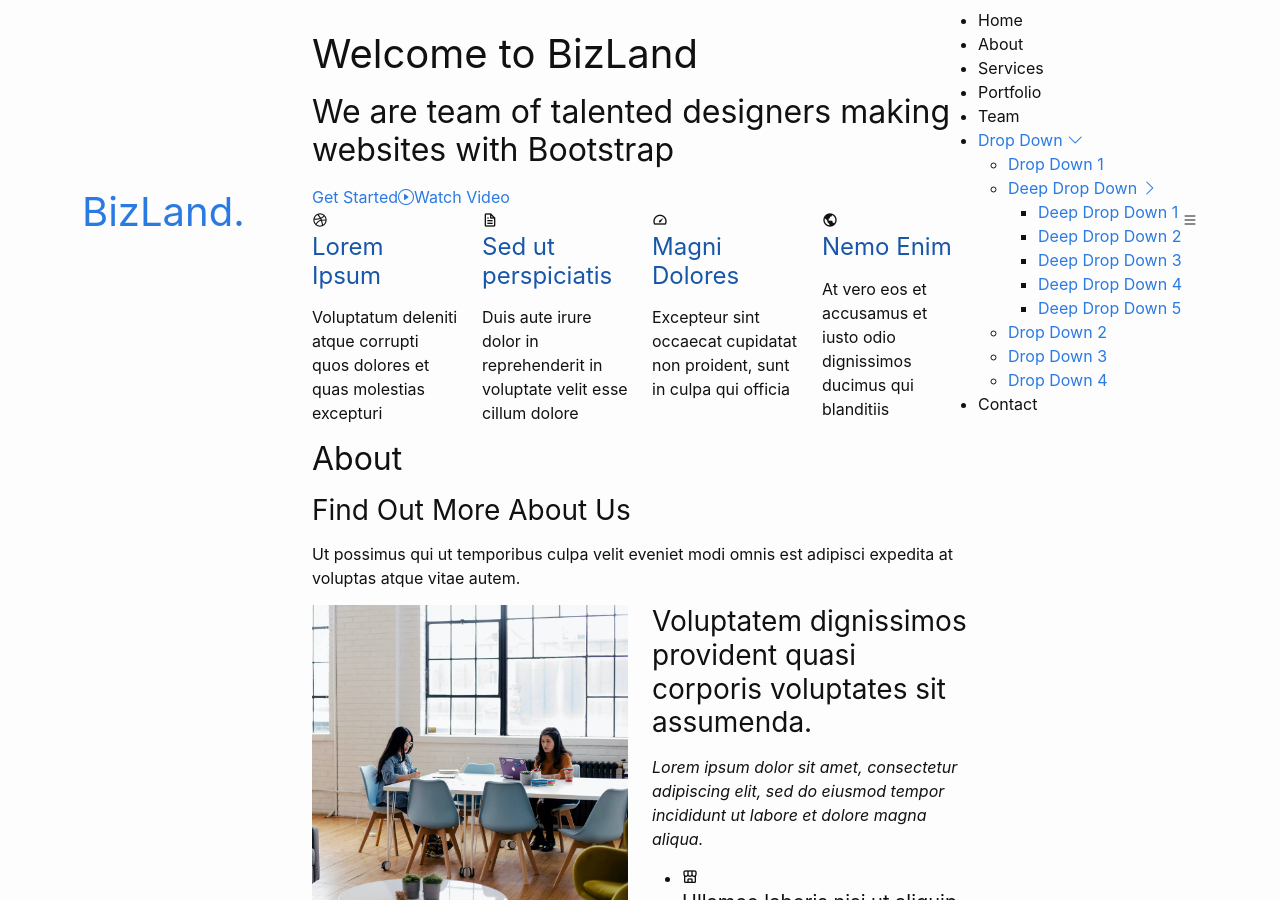
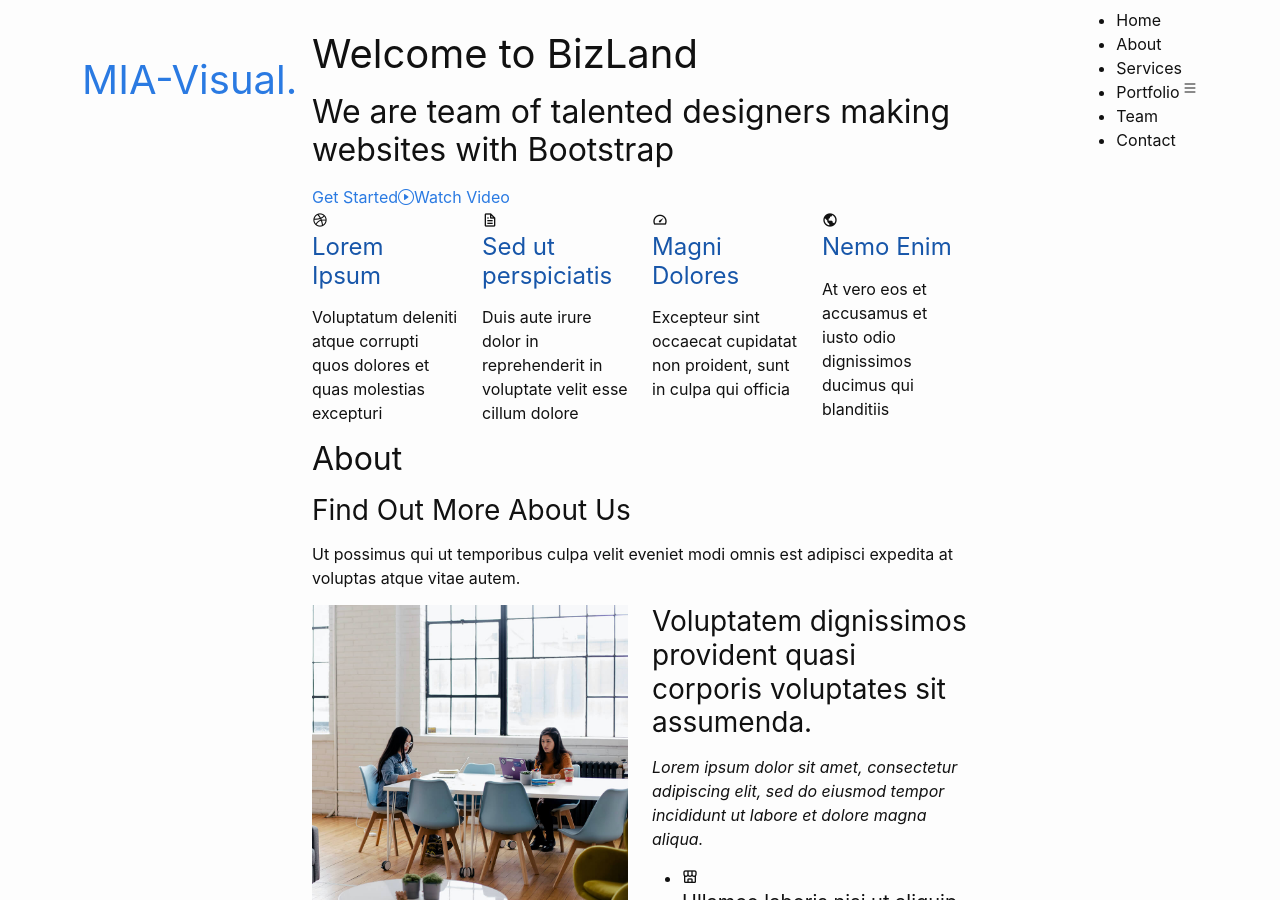
Before and after one commit to JooYoung-23/MIA-Visual, a Jekyll site: the page built from index.md, in a window 1280 px wide and 900 px high. Built offline with Jekyll 4.4.1, drawn with Linux system fonts in a browser that asks for light colours; our own code applies the rules of GitHub Pages for plain Markdown files.

Commit message:
Update header.html

```diff
--- a/_includes/header.html
+++ b/_includes/header.html
@@ -2,7 +2,7 @@
   <header id="header" class="d-flex align-items-center">
     <div class="container d-flex align-items-center justify-content-between">
 
-      <h1 class="logo"><a href="index.html">BizLand<span>.</span></a></h1>
+      <h1 class="logo"><a href="index.html">MIA-Visual<span>.</span></a></h1>
       <!-- Uncomment below if you prefer to use an image logo -->
       <!-- <a href="index.html" class="logo"><img src="assets/img/logo.png" alt=""></a>-->
 
@@ -13,23 +13,6 @@
           <li><a class="nav-link scrollto" href="#services">Services</a></li>
           <li><a class="nav-link scrollto " href="#portfolio">Portfolio</a></li>
           <li><a class="nav-link scrollto" href="#team">Team</a></li>
-          <li class="dropdown"><a href="#"><span>Drop Down</span> <i class="bi bi-chevron-down"></i></a>
-            <ul>
-              <li><a href="#">Drop Down 1</a></li>
-              <li class="dropdown"><a href="#"><span>Deep Drop Down</span> <i class="bi bi-chevron-right"></i></a>
-                <ul>
-                  <li><a href="#">Deep Drop Down 1</a></li>
-                  <li><a href="#">Deep Drop Down 2</a></li>
-                  <li><a href="#">Deep Drop Down 3</a></li>
-                  <li><a href="#">Deep Drop Down 4</a></li>
-                  <li><a href="#">Deep Drop Down 5</a></li>
-                </ul>
-              </li>
-              <li><a href="#">Drop Down 2</a></li>
-              <li><a href="#">Drop Down 3</a></li>
-              <li><a href="#">Drop Down 4</a></li>
-            </ul>
-          </li>
           <li><a class="nav-link scrollto" href="#contact">Contact</a></li>
         </ul>
         <i class="bi bi-list mobile-nav-toggle"></i>
```
